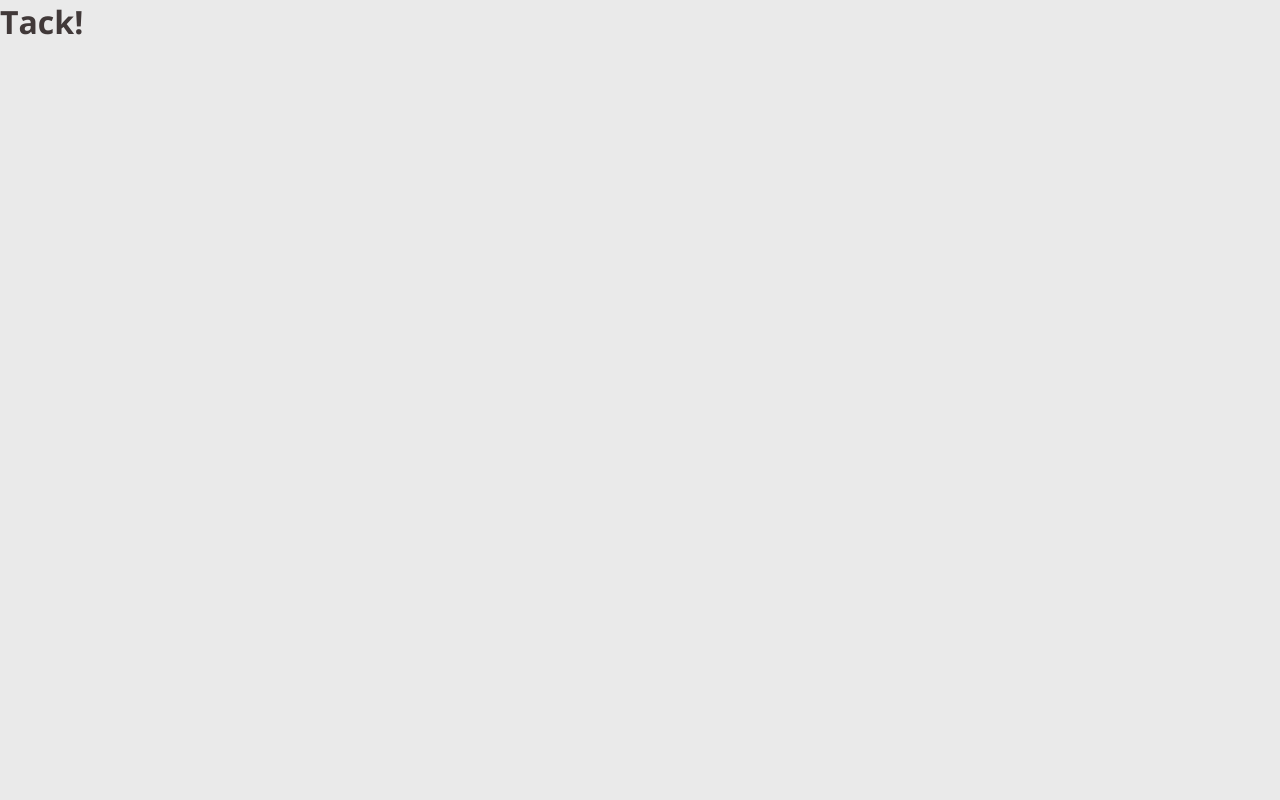
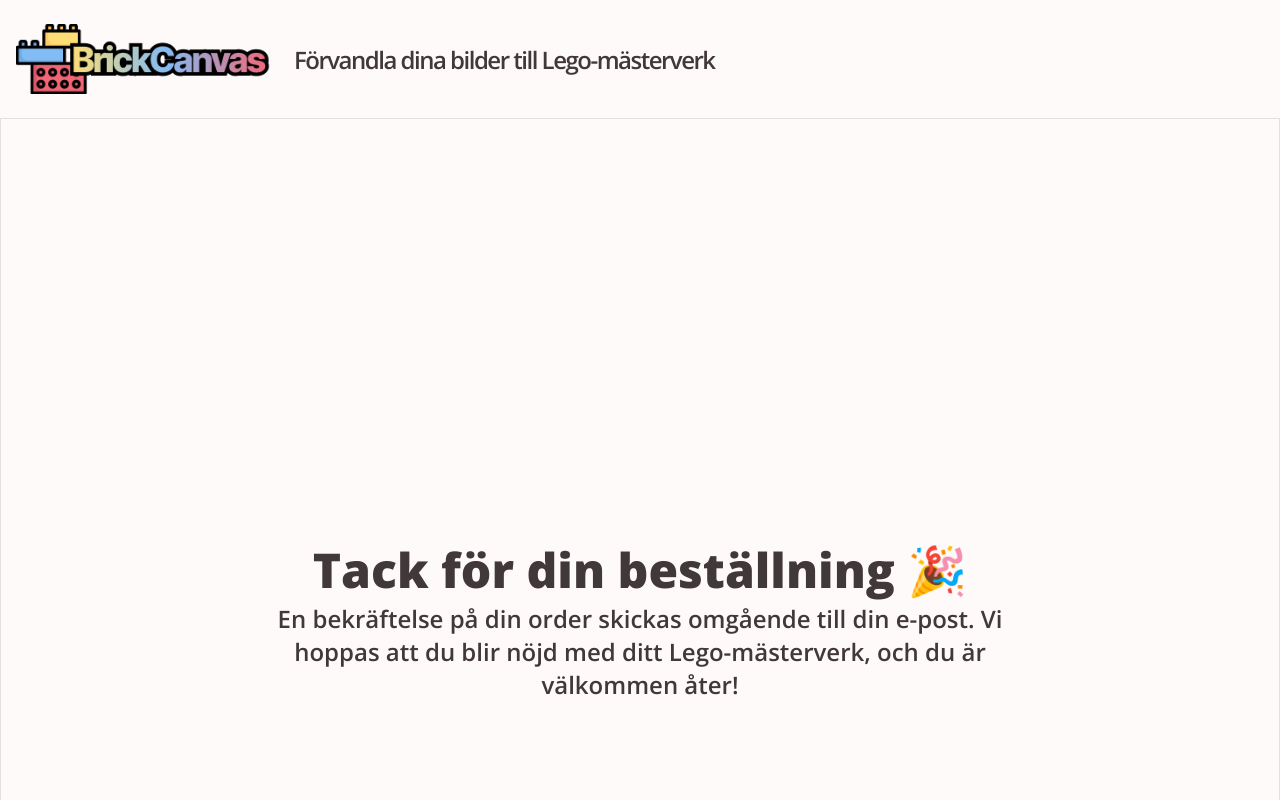
Before and after one commit to Wztrbrg/brick-canvas, a React (Create React App) app: page /thanks in a window 1280 px wide. Shown: the top 800 px of the page. Built offline with nearby package versions, Linux system fonts and the light colour scheme.

Commit message:
finalized thank-you-page

```diff
--- a/src/pages/ThanksPage.jsx
+++ b/src/pages/ThanksPage.jsx
@@ -1,6 +1,19 @@
+import Header from "../components/Header"
+import "./thankspage.css";
+
 function ThanksPage() {
   return (
-    <h1>Tack!</h1>
+    <>
+      <Header></Header>
+      <div className="thanks-page-wrapper">
+        <div className="thanks-content">
+          <div className="thanks-header">
+            <h1 className="thanks-heading">Tack för din beställning 🎉</h1>
+            <h3 className="thanks-subheading">En bekräftelse på din order skickas omgående till din e-post. Vi hoppas att du blir nöjd med ditt Lego-mästerverk, och du är välkommen åter!</h3>
+          </div>
+        </div>
+      </div>
+    </>
   );
 }
 
--- /dev/null
+++ b/src/pages/thankspage.css
@@ -0,0 +1,38 @@
+.thanks-page-wrapper {
+  width: 100%;
+  min-height: calc(100vh - 119px);
+  display: flex;
+  justify-content: center;
+}
+
+.thanks-content {
+  padding: 48px 0;
+  width: 100%;
+  max-width: 1920px;
+  height: calc(100vh - 119px);
+  min-height: 1000px;
+  display: flex;
+  flex-direction: column;
+  justify-content: center;
+  align-items: center;
+  gap: 16px;
+  background-color: rgb(255, 250, 250);
+  border-left: 1px solid rgba(176, 168, 168, 0.326);
+  border-right: 1px solid rgba(176, 168, 168, 0.326);
+}
+
+.thanks-header {
+  width: 800px;
+}
+
+.thanks-heading {
+  font-size: 48px;
+  font-weight: 800;
+  text-align: center;
+}
+
+.thanks-subheading {
+  font-size: 24px;
+  font-weight: 600;
+  text-align: center;
+}
```
